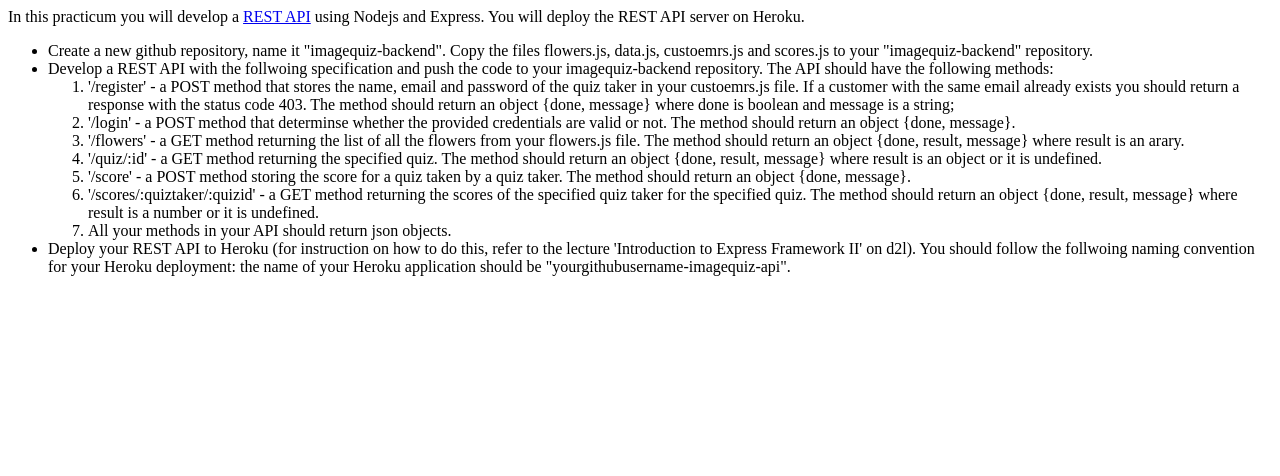
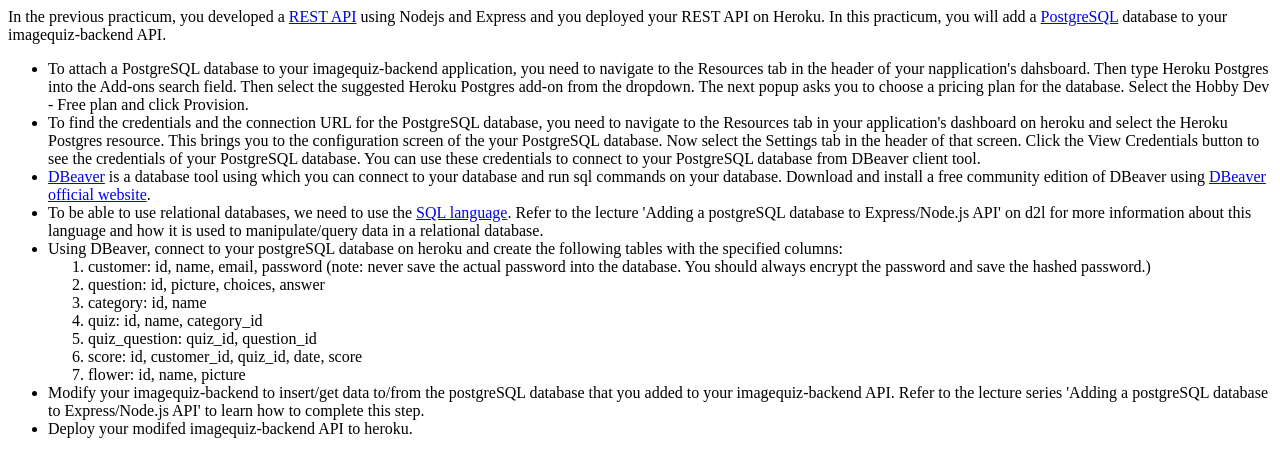
Before and after one commit to jlitalien/imagequiz-backend, a website: page index.html in a window 1280 px wide. Drawn offline with Linux system fonts and the light colour scheme.

Commit message:
updated HTML

```diff
--- a/index.html
+++ b/index.html
@@ -1,70 +1,88 @@
 <!DOCTYPE html>
 <html lang="en">
-
   <head>
-    <meta charset="UTF-8">
-    <meta name="viewport" content="width=device-width, initial-scale=1.0">
+    <meta charset="UTF-8" />
+    <meta name="viewport" content="width=device-width, initial-scale=1.0" />
     <!--DO NOT CHANGE THE FOLLOWING LINES !!!-->
-    <link rel="stylesheet" href="styles.css">
-    <script src="https://habahram.github.io/ISTA330/practicum/week-7/tests.js" type="text/javascript"></script>
+    <link rel="stylesheet" href="styles.css" />
+    <script
+      src="https://habahram.github.io/ISTA330/practicum/week-8/tests.js"
+      type="text/javascript"
+    ></script>
 
     <title>Document</title>
   </head>
 
   <body>
     <div>
-       In this practicum you will develop a <a href="https://restfulapi.net">REST API</a> using Nodejs and
-       Express. You will deploy the REST API server on Heroku.
+      In the previous practicum, you developed a
+      <a href="https://restfulapi.net">REST API</a> using Nodejs and Express and
+      you deployed your REST API on Heroku. In this practicum, you will add a
+      <a href="https://www.postgresql.org/about/">PostgreSQL</a> database to
+      your imagequiz-backend API.
 
       <ul>
-           <li>Create a new github repository, name it "imagequiz-backend". Copy the files flowers.js, data.js,
-               custoemrs.js and scores.js to
-               your "imagequiz-backend" repository.
+        <li>
+          To attach a PostgreSQL database to your imagequiz-backend application,
+          you need to navigate to the Resources tab in the header of your
+          napplication's dahsboard. Then type Heroku Postgres into the Add-ons
+          search field. Then select the suggested Heroku Postgres add-on from
+          the dropdown. The next popup asks you to choose a pricing plan for the
+          database. Select the Hobby Dev - Free plan and click Provision.
         </li>
         <li>
-            Develop a REST API with the follwoing specification and push the code to your
-            imagequiz-backend repository. The API should have the following methods:
+          To find the credentials and the connection URL for the PostgreSQL
+          database, you need to navigate to the Resources tab in your
+          application's dashboard on heroku and select the Heroku Postgres
+          resource. This brings you to the configuration screen of the your
+          PostgreSQL database. Now select the Settings tab in the header of that
+          screen. Click the View Credentials button to see the credentials of
+          your PostgreSQL database. You can use these credentials to connect to
+          your PostgreSQL database from DBeaver client tool.
+        </li>
+        <li>
+          <a href="https://dbeaver.io/about/">DBeaver</a> is a database tool
+          using which you can connect to your database and run sql commands on
+          your database. Download and install a free community edition of
+          DBeaver using
+          <a href="https://dbeaver.io/download/">DBeaver official website</a>.
+        </li>
+        <li>
+          To be able to use relational databases, we need to use the
+          <a href="https://www.w3schools.com/sql/">SQL language</a>. Refer to
+          the lecture 'Adding a postgreSQL database to Express/Node.js API' on
+          d2l for more information about this language and how it is used to
+          manipulate/query data in a relational database.
+        </li>
+        <li>
+          Using DBeaver, connect to your postgreSQL database on heroku and
+          create the following tables with the specified columns:
           <ol>
-                <li>'/register' - a POST method that stores the name, email and password
-                    of the quiz taker in your custoemrs.js file. If a customer with the same email already
-                exists you should return a response with the status code 403.
-                The method should return an object {done, message} where done is boolean and message is a string;
+            <li>
+              customer: id, name, email, password (note: never save the actual
+              password into the database. You should always encrypt the password
+              and save the hashed password.)
             </li>
-                <li>'/login' - a POST method that determinse whether the provided credentials are valid or not.
-                    The method should return an object {done, message}.
-                </li>
-                <li>'/flowers' - a GET method returning the list of all the flowers from your flowers.js file.
-                    The method should return an object {done, result, message} where result is an arary.
-                </li>
-                <li>'/quiz/:id' - a GET method returning the specified quiz.
-                    The method should return an object {done, result, message} where result is an object or it is undefined.
-                </li>
-                <li>'/score' - a POST method storing the score for a quiz taken by a quiz taker.
-                    The method should return an object {done, message}.
-                </li>
-                <li>'/scores/:quiztaker/:quizid' - a GET method returning the scores of the specified quiz taker
-                    for the specified quiz. The method should return an object {done, result, message} where result is a number or it is undefined.</li>
-                <li>All your methods in your API should return json objects. </li>
+            <li>question: id, picture, choices, answer</li>
+            <li>category: id, name</li>
+            <li>quiz: id, name, category_id</li>
+            <li>quiz_question: quiz_id, question_id</li>
+            <li>score: id, customer_id, quiz_id, date, score</li>
+            <li>flower: id, name, picture</li>
           </ol>
         </li>
         <li>
-            Deploy your REST API to Heroku (for instruction on how to do this, refer to the lecture 'Introduction to Express Framework II' on d2l).
-            You should follow the follwoing naming convention for
-             your Heroku deployment: the name of your Heroku application should be "yourgithubusername-imagequiz-api".
+          Modify your imagequiz-backend to insert/get data to/from the
+          postgreSQL database that you added to your imagequiz-backend API.
+          Refer to the lecture series 'Adding a postgreSQL database to
+          Express/Node.js API' to learn how to complete this step.
         </li>
-
+        <li>Deploy your modifed imagequiz-backend API to heroku.</li>
       </ul>
-
-
-
-
     </div>
-   <div id="test-the-api">
-
-   </div>
+    <div id="test-the-api"></div>
     <div class="iframe-container">
       <iframe id="myApplicationFrame" src="" allowfullscreen></iframe>
     </div>
   </body>
-
 </html>
--- a/package.json
+++ b/package.json
@@ -19,6 +19,7 @@
   "dependencies": {
     "bcrypt": "^5.0.1",
     "cors": "^2.8.5",
+    "dotenv": "^16.0.0",
     "express": "^4.17.3",
     "pg": "^8.7.3"
   }
```
Also changed, not shown: 1 other file. Lines whose indentation alone changed are shown as unchanged.
